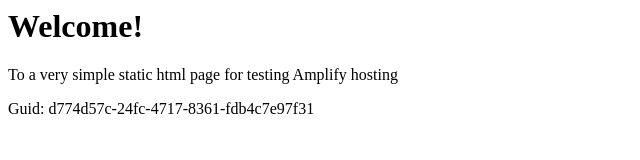
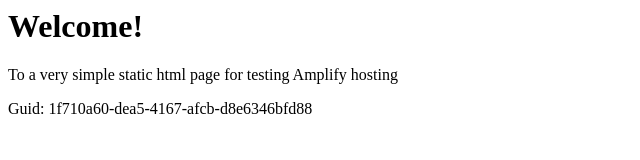
Before and after one commit to aws-aemilia-pdx/Github-PR-Commit-Integration-Test-DoNotTouch-GitHubWebhookPushCanaryTest-v1-preprod-us-west-2, a website: page src/index.html in a window 1280 px wide. Shown: the full height of the page, 0-640 px from the left. Drawn offline with Linux system fonts and the light colour scheme.

Commit message:
commit from integ tests

```diff
--- a/src/index.html
+++ b/src/index.html
@@ -12,6 +12,6 @@
 <body>
     <h1>Welcome!</h1>
     <p>To a very simple static html page for testing Amplify hosting</p>
-    <p>Guid: d774d57c-24fc-4717-8361-fdb4c7e97f31</p></body>
+    <p>Guid: 1f710a60-dea5-4167-afcb-d8e6346bfd88</p></body>
 
 </html>
```
